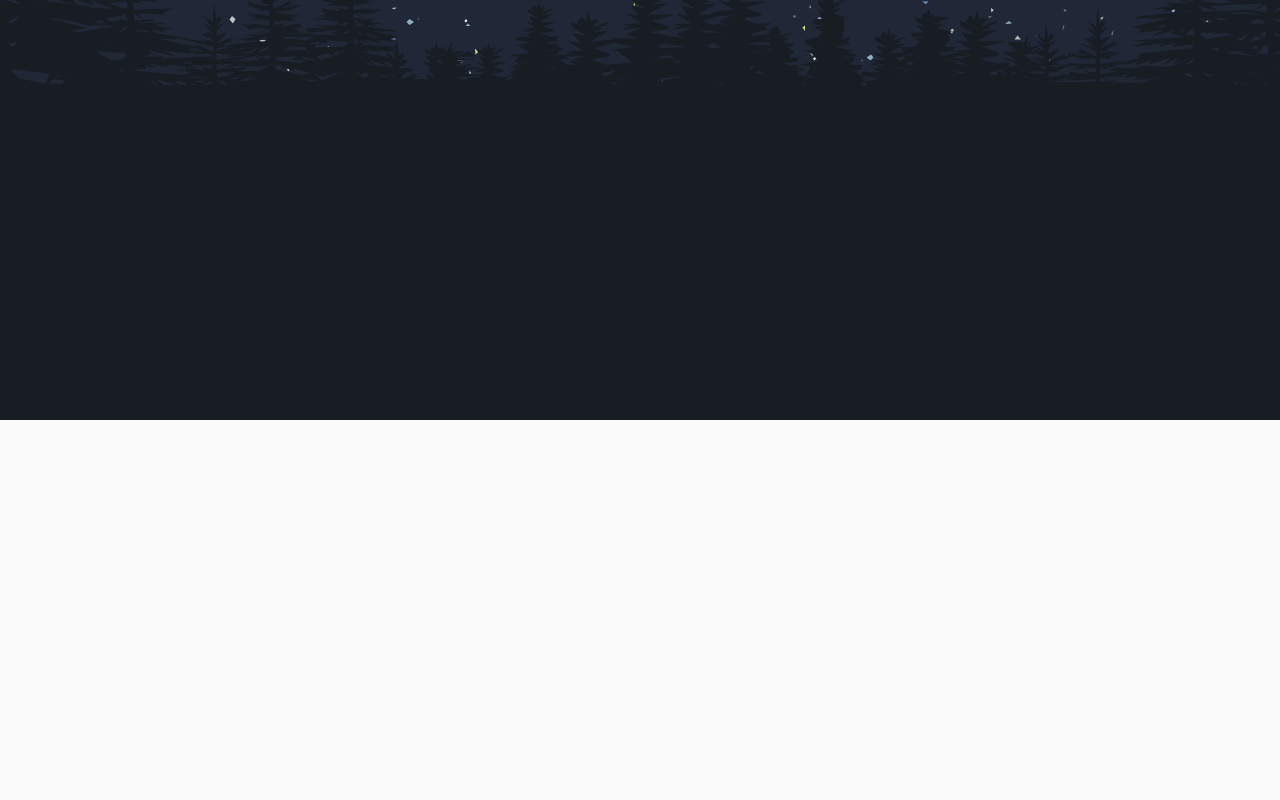
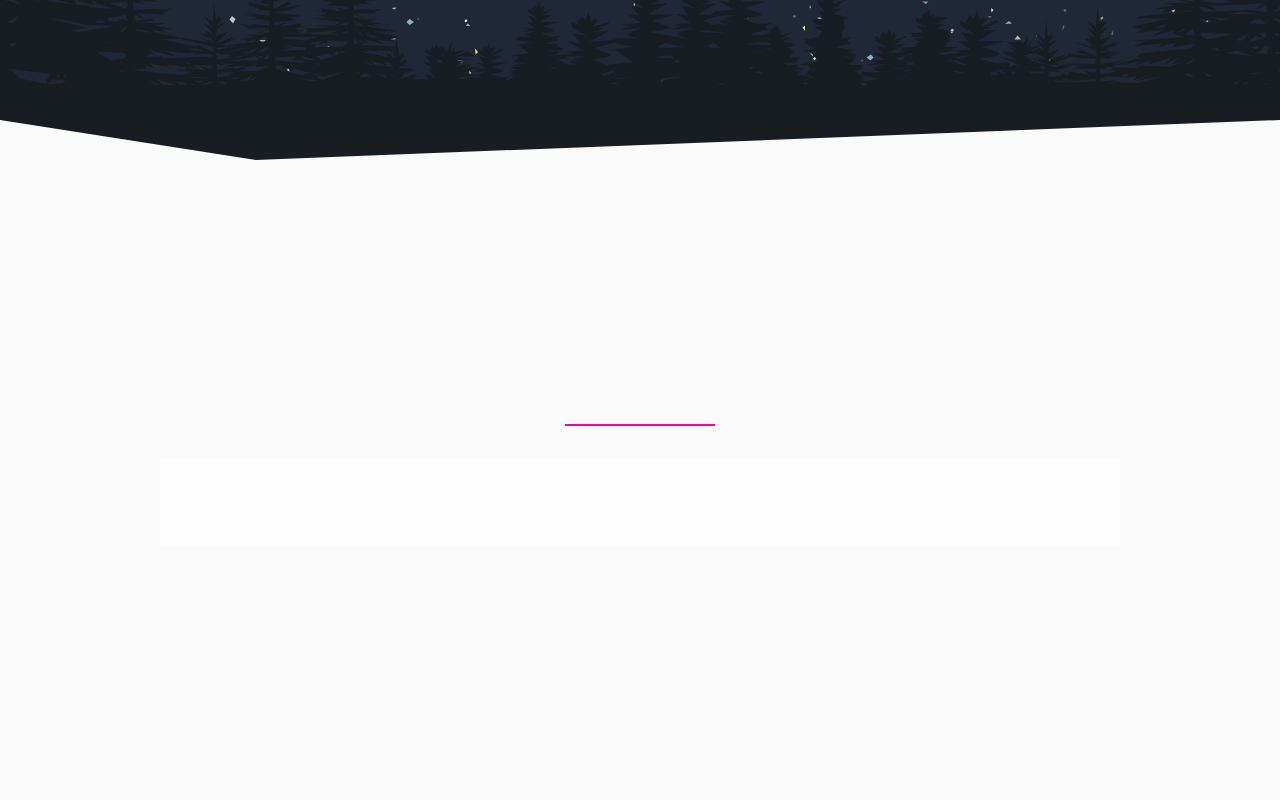
Before and after one commit to vensky/pokemon-game, a React (Create React App) app: page / in a window 1280 px wide. Shown: the part 680-1480 px from the top of the page. Before the commit the page ends 1100 px from the top, so only its background shows below. Built offline with nearby package versions, Linux system fonts and the light colour scheme.

Commit message:
Добавляет компонент Footer. Добавляет className

```diff
--- a/src/App.js
+++ b/src/App.js
@@ -1,5 +1,6 @@
 import Header from './components/Header/Header.js';
 import Layout from './components/Layout/Layout.js';
+import Footer from './components/Footer/Footer.js';
 
 function App() {
   return (
@@ -8,6 +9,7 @@ function App() {
         <Layout />
         <Layout />
         <Layout />
+        <Footer />
     </>
   );
 }
--- /dev/null
+++ b/src/components/Footer/Footer.js
@@ -0,0 +1,14 @@
+import s from './style.module.css';
+
+const Footer = () => {
+    return (
+        <footer>
+            <div className={s.wrapper}>
+                <h3>THANKS FOR VISITING</h3>
+                <p>© 2021 #ReactMarathon.</p>
+            </div>
+        </footer>
+    )
+}
+
+export default Footer;
--- /dev/null
+++ b/src/components/Footer/style.module.css
@@ -0,0 +1,31 @@
+footer {
+    font-size: 1rem;
+    display: flex;
+    justify-content: center;
+    position: relative;
+    bottom: 0;
+    left: 0;
+    width: 100%;
+    height: 100px;
+    background: #fafafa;
+    z-index: 0;
+}
+
+footer .wrapper {
+    display: flex;
+    width: 100%;
+    padding: 2rem;
+    max-width: 1400px;
+    align-items: center;
+    justify-content: space-between;
+}
+
+@media only screen and (max-width: 649px) {
+    footer .wrapper {
+        flex-direction: column;
+    }
+
+    footer .wrapper h3 {
+        padding-bottom: .8rem;
+    }
+}
--- a/src/components/Layout/Layout.js
+++ b/src/components/Layout/Layout.js
@@ -2,16 +2,16 @@ import s from './style.module.css';
 
 const Layout = (id, title, descr, urlBg, colorBg) => {
     return (
-        <section class="root" id="">
-            <div class="wrapper">
+        <section className={s.root} id="">
+            <div className={s.wrapper}>
                 <article>
-                    <div class="title">
+                    <div className={s.title}>
                         <h3>
 
                         </h3>
-                        <span class="separator"></span>
+                        <span className={s.separator}></span>
                     </div>
-                    <div class="desc full">
+                    <div className={`${s.desc} ${s.full}`}>
                         <p>
 
                         </p>
```
